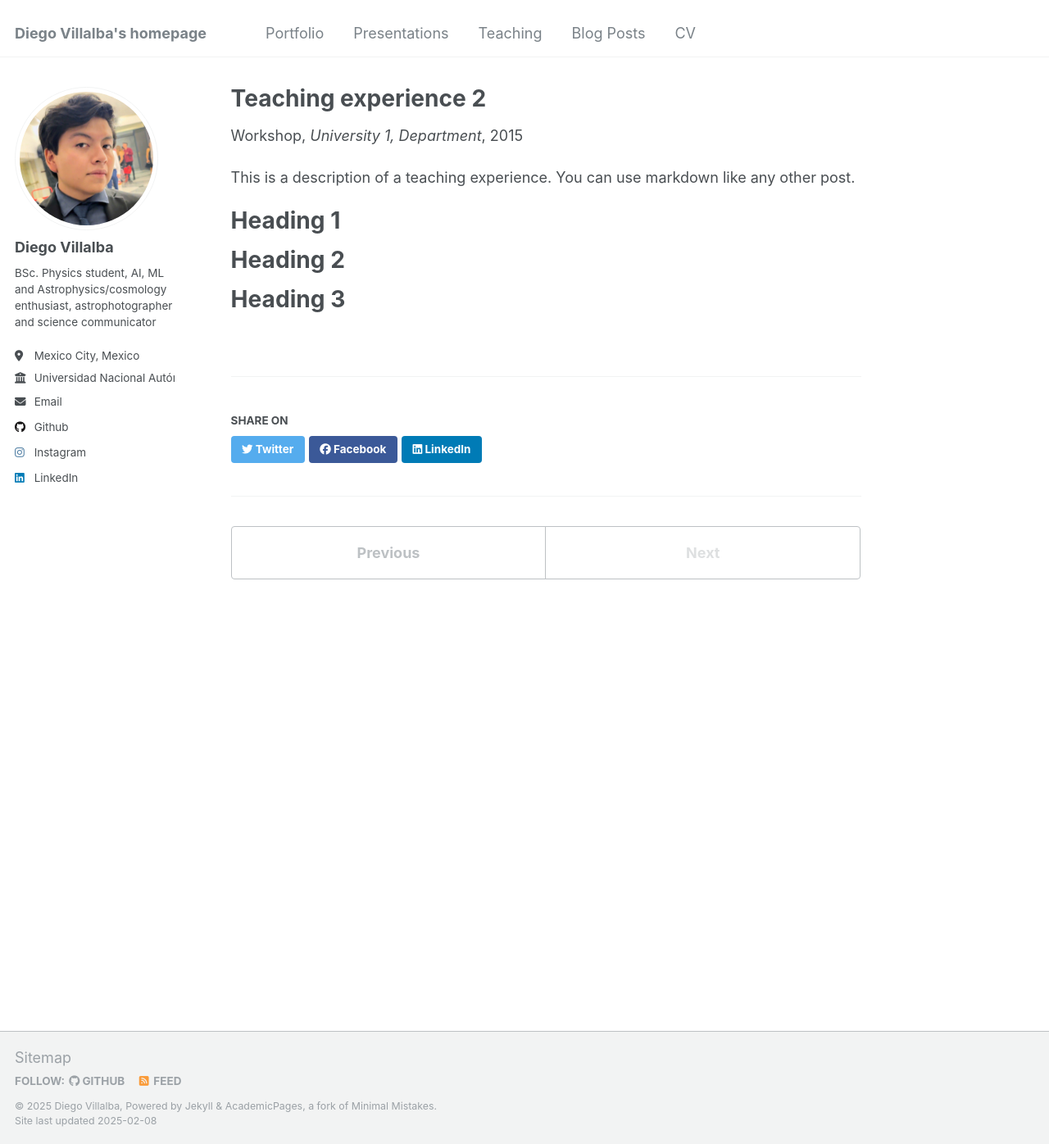
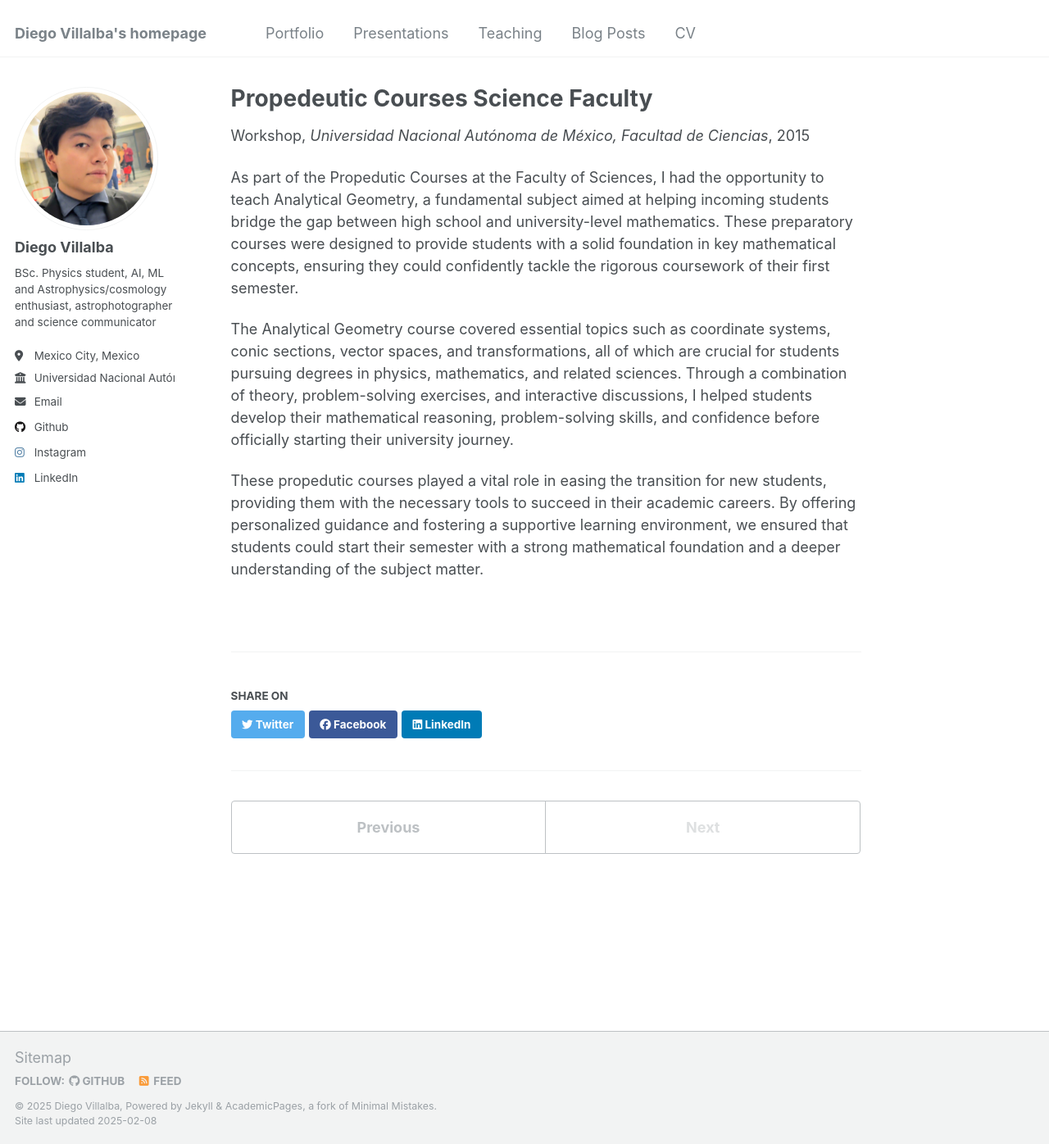
Before and after one commit to DiegoViillalba/DiegoViillalba.github.io, a Jekyll site: the page built from _teaching/2015-spring-teaching-2.md, in a window 1280 px wide and 1396 px high. Shown: the whole window at 82% size. Built offline with Jekyll 4.4.1, drawn with Linux system fonts in a browser that asks for light colours; a file with an impossible date is left out.

Commit message:
update: sections

```diff
--- a/_teaching/2015-spring-teaching-2.md
+++ b/_teaching/2015-spring-teaching-2.md
@@ -1,20 +1,15 @@
 ---
-title: "Teaching experience 2"
+title: "Propedeutic Courses Science Faculty"
 collection: teaching
 type: "Workshop"
 permalink: /teaching/2015-spring-teaching-1
-venue: "University 1, Department"
+venue: "Universidad Nacional Autónoma de México, Facultad de Ciencias"
 date: 2015-01-01
-location: "City, Country"
+location: "Ciudad de México, México"
 ---
 
-This is a description of a teaching experience. You can use markdown like any other post.
+As part of the Propedutic Courses at the Faculty of Sciences, I had the opportunity to teach Analytical Geometry, a fundamental subject aimed at helping incoming students bridge the gap between high school and university-level mathematics. These preparatory courses were designed to provide students with a solid foundation in key mathematical concepts, ensuring they could confidently tackle the rigorous coursework of their first semester.
 
-Heading 1
-======
+The Analytical Geometry course covered essential topics such as coordinate systems, conic sections, vector spaces, and transformations, all of which are crucial for students pursuing degrees in physics, mathematics, and related sciences. Through a combination of theory, problem-solving exercises, and interactive discussions, I helped students develop their mathematical reasoning, problem-solving skills, and confidence before officially starting their university journey.
 
-Heading 2
-======
-
-Heading 3
-======
+These propedutic courses played a vital role in easing the transition for new students, providing them with the necessary tools to succeed in their academic careers. By offering personalized guidance and fostering a supportive learning environment, we ensured that students could start their semester with a strong mathematical foundation and a deeper understanding of the subject matter.
```
Also changed, not shown: _talks/2013-03-01-tutorial-1.txt (renamed from _talks/2013-03-01-tutorial-1.md), _talks/2014-02-01-talk-2.txt (renamed from _talks/2014-02-01-talk-2.md), _talks/2014-03-01-talk-3.txt (renamed from _talks/2014-03-01-talk-3.md), _teaching/2014-spring-teaching-1.txt (renamed from _teaching/2014-spring-teaching-1.md).
